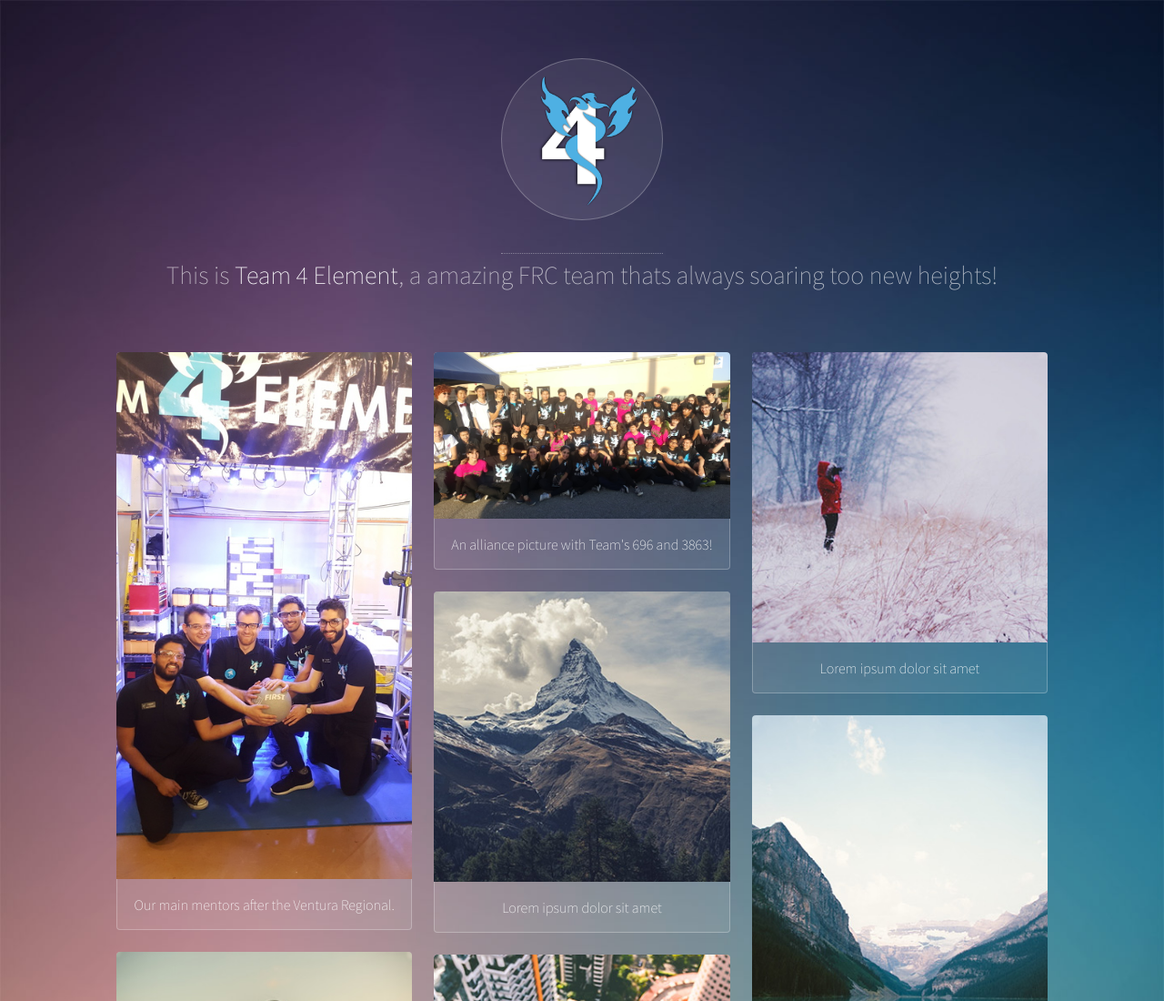
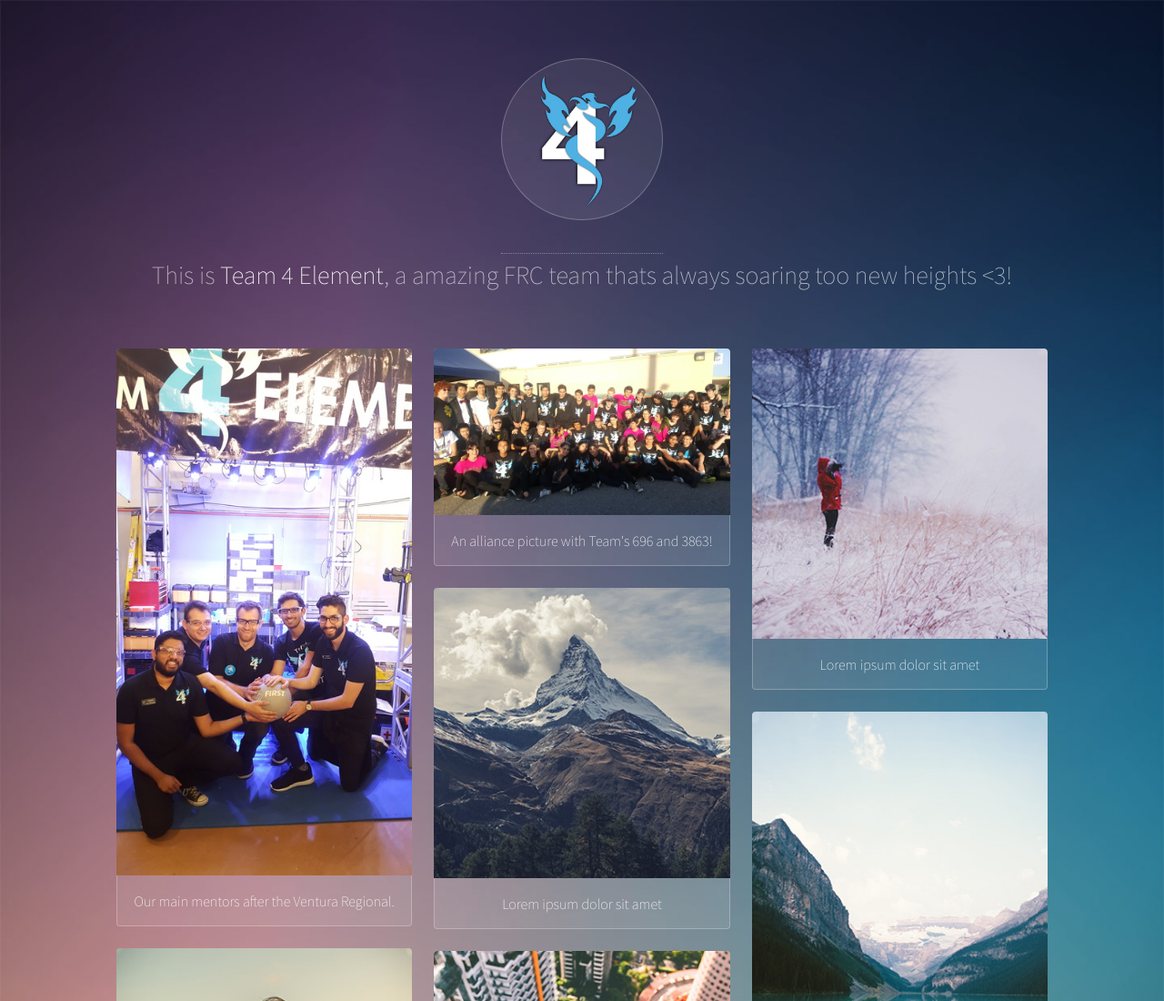
Before and after one commit to Jacob-Haddad/old-website, a plain HTML site: page gallery.html in a window 1280 px wide. Shown: the top 1100 px of the page at 91% size. Drawn offline with Linux system fonts and the light colour scheme.

Commit message:
Update gallery.html

```diff
--- a/gallery.html
+++ b/gallery.html
@@ -16,10 +16,8 @@
 				<!-- Header -->
 					<header id="header">
 						<a href="team4element"> <span class="avatar"><img src="images/team4website.png" alt="" /></span> </a>
-						<h1>This is <strong>Team 4 Element</strong>, a amazing FRC team thats always soaring too new heights!</h1>
-						<ul class="icons">
+						<h1>This is <strong>Team 4 Element</strong>, a amazing FRC team thats always soaring too new heights <3!</h1>
 
-						</ul>
 					</header>
 
 				<!-- Main -->
```
